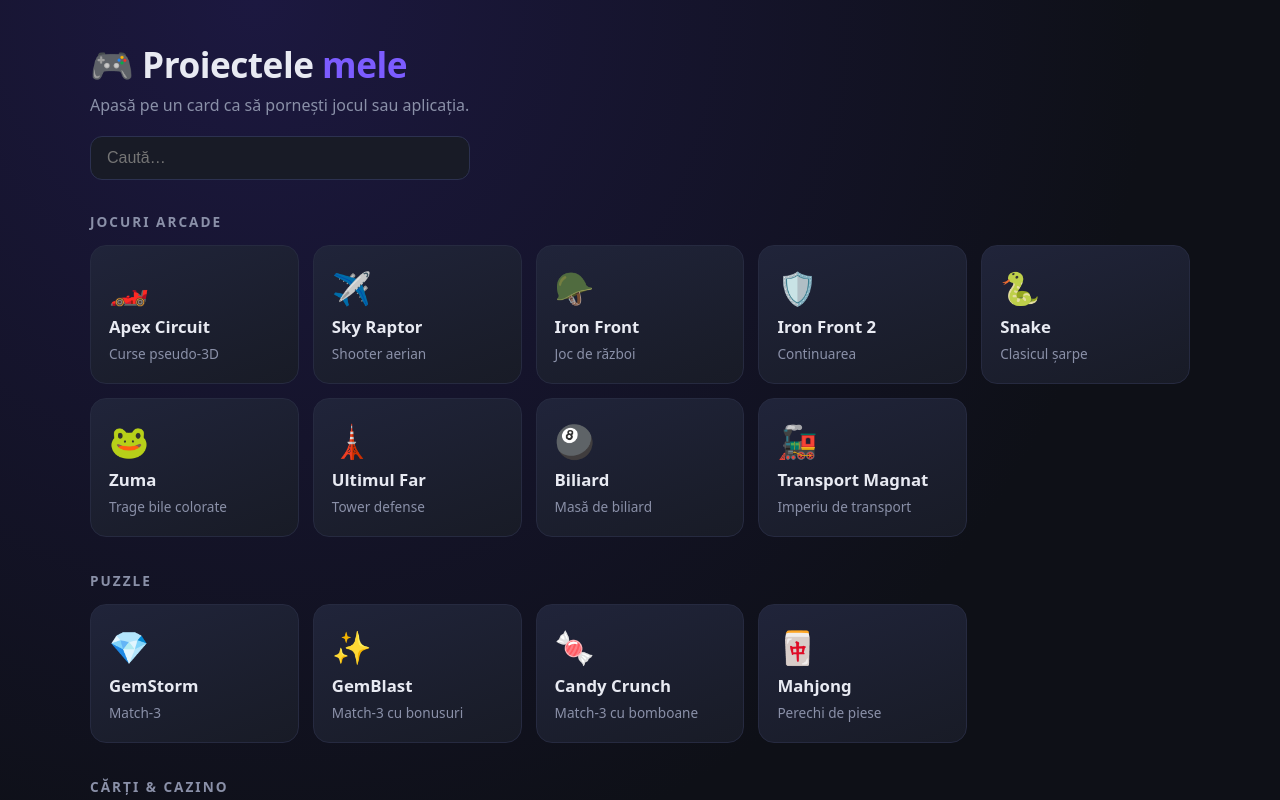
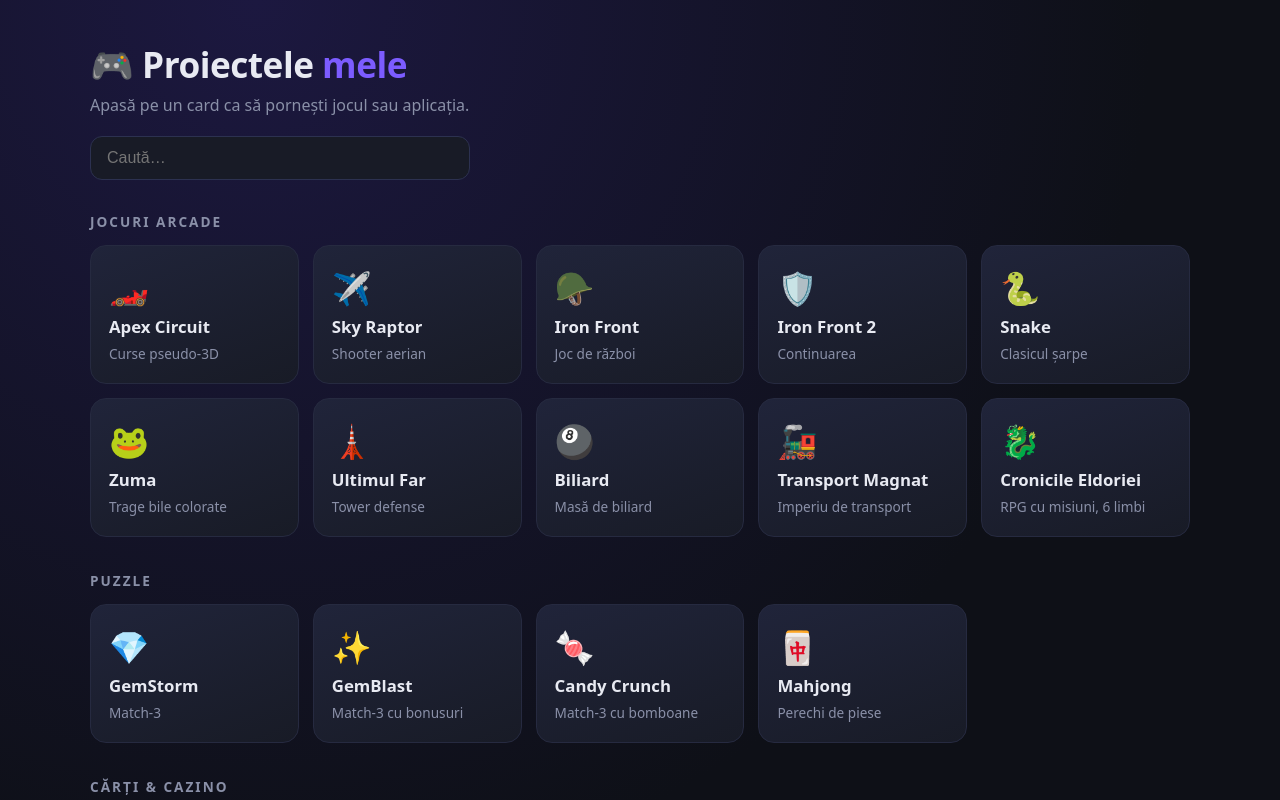
Before and after one commit to v3ng3ance/gemstorm, a plain HTML site: page index.html in a window 1280 px wide. Shown: the top 800 px of the page. Drawn offline with Linux system fonts and the light colour scheme.

Commit message:
Add files via upload

```diff
--- a/index.html
+++ b/index.html
@@ -45,6 +45,7 @@
     <a class="card" href="https://v3ng3ance.github.io/gemstorm/ultimul-far.html"><div class="ico">🗼</div><div class="name">Ultimul Far</div><div class="desc">Tower defense</div></a>
     <a class="card" href="https://v3ng3ance.github.io/gemstorm/biliard.html"><div class="ico">🎱</div><div class="name">Biliard</div><div class="desc">Masă de biliard</div></a>
     <a class="card" href="https://v3ng3ance.github.io/gemstorm/transport-magnat.html"><div class="ico">🚂</div><div class="name">Transport Magnat</div><div class="desc">Imperiu de transport</div></a>
+    <a class="card" href="https://v3ng3ance.github.io/gemstorm/eldoria.html"><div class="ico">🐉</div><div class="name">Cronicile Eldoriei</div><div class="desc">RPG cu misiuni, 6 limbi</div></a>
   </div>
 </section>
 <section>
```
